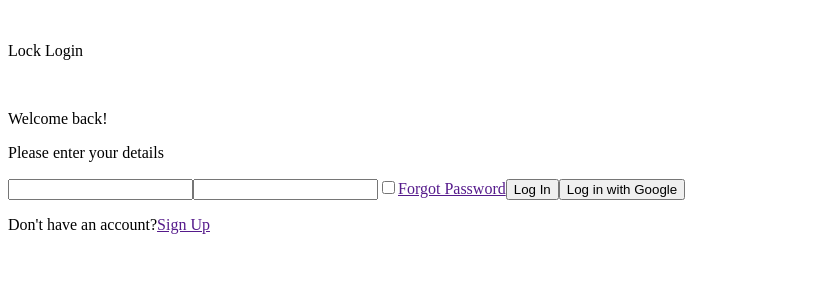
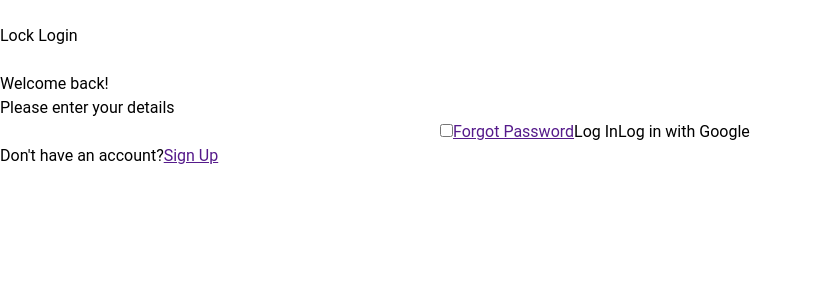
Before and after one commit to MartinSWDev/lock-login, a Vue app: page / in a window 1280 px wide. Shown: the top 300 px of the page, without its empty margins (0-813 px from the left). Built offline with nearby package versions, Linux system fonts and the light colour scheme.

Commit message:
add vuetify and move content out of form component

```diff
--- a/package.json
+++ b/package.json
@@ -15,7 +15,8 @@
   "dependencies": {
     "pinia": "^2.1.6",
     "vue": "^3.3.4",
-    "vue-router": "^4.2.4"
+    "vue-router": "^4.2.4",
+    "vuetify": "^3.3.17"
   },
   "devDependencies": {
     "@rushstack/eslint-patch": "^1.3.3",
--- a/src/App.vue
+++ b/src/App.vue
@@ -3,7 +3,16 @@
 </script>
 
 <template>
-  <LoginFormVue />
+  <main>
+    <div>
+      <div>
+        <img />
+        <p>Lock Login</p>
+      </div>
+      <img />
+    </div>
+    <LoginFormVue />
+  </main>
 </template>
 
 <style scoped></style>
--- a/src/components/LoginForm.vue
+++ b/src/components/LoginForm.vue
@@ -1,12 +1,4 @@
 <template>
-  <main>
-    <div>
-      <div>
-        <img />
-        <p>Lock Login</p>
-      </div>
-      <img />
-    </div>
   <form action="">
     <p>Welcome back!</p>
     <p>Please enter your details</p>
@@ -18,7 +10,6 @@
     <button id="google-log-in">Log in with Google</button>
     <p>Don't have an account?<a href="">Sign Up</a></p>
   </form>
-  </main>
 </template>
 
 <script lang="ts">
--- a/src/main.ts
+++ b/src/main.ts
@@ -6,9 +6,20 @@
 import App from './App.vue'
 import router from './router'
 
+import 'vuetify/styles'
+import { createVuetify } from 'vuetify'
+import * as components from 'vuetify/components'
+import * as directives from 'vuetify/directives'
+
+const vuetify = createVuetify({
+  components,
+  directives
+})
+
 const app = createApp(App)
 
 app.use(createPinia())
 app.use(router)
+app.use(vuetify)
 
 app.mount('#app')
```
Also changed, not shown: 2 other files (tests, documents, lock files or other folders). Lines whose indentation alone changed are shown as unchanged.
